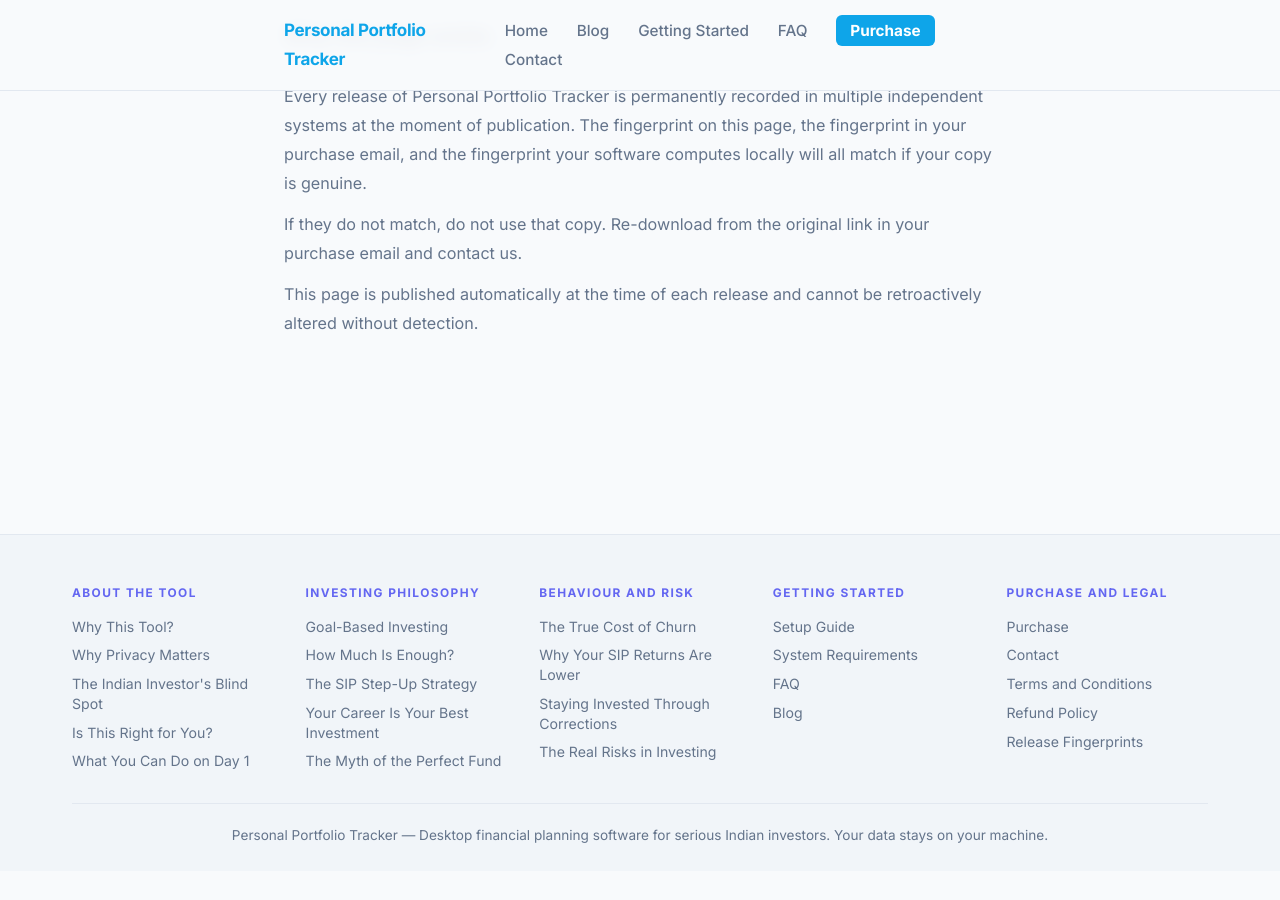
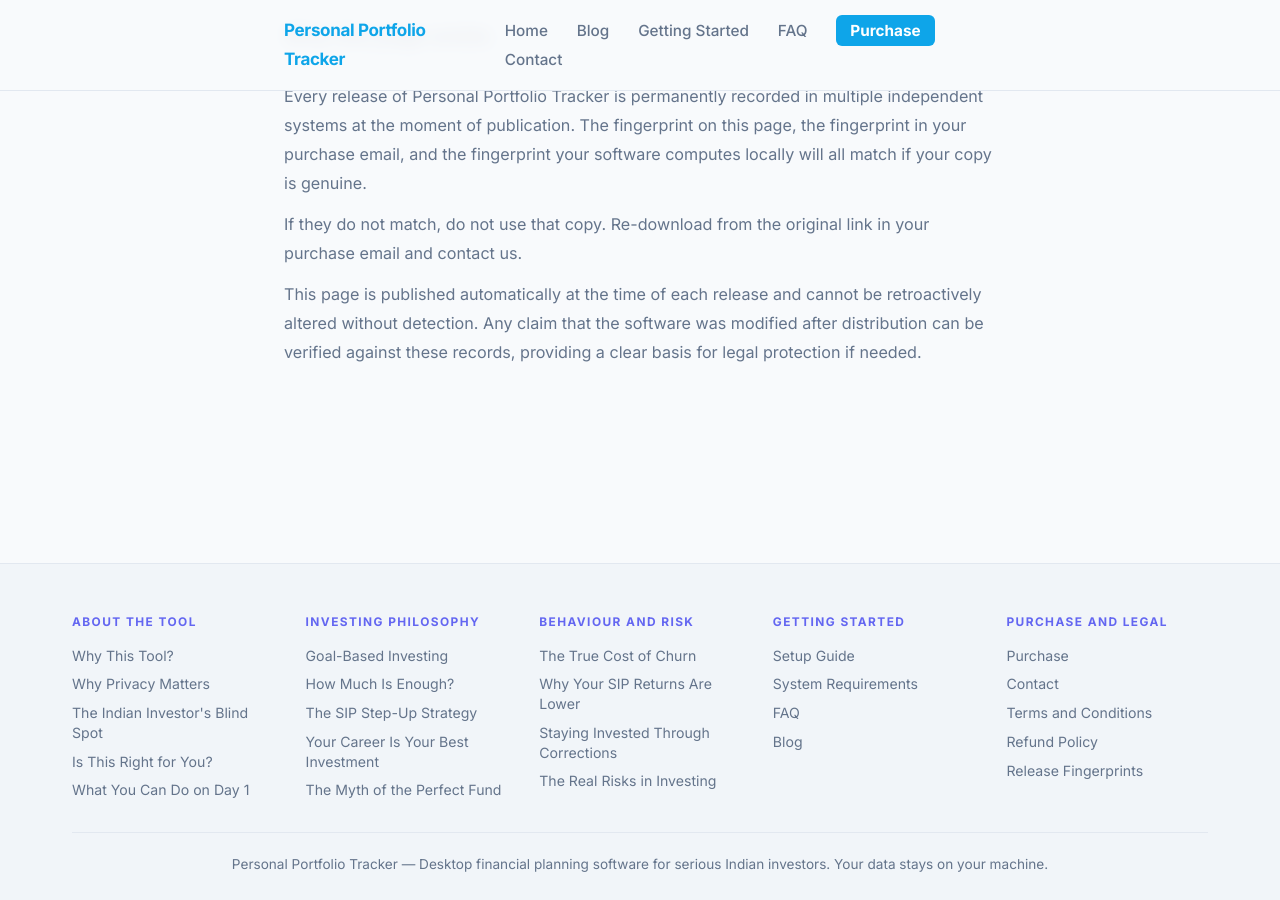
Before and after one commit to srikrishna2024/portfolio-tracker-blog, a Jekyll site: the page built from release-fingerprints/index.html, in a window 1280 px wide and 900 px high, scrolled down 1530 px. Built offline with Jekyll 4.4.1, drawn with Linux system fonts in a browser that asks for light colours; before the commit the page ends 2401 px from its top, so only the background shows below that.

Commit message:
add legal protection note to fingerprints page

```diff
--- a/release-fingerprints/index.html
+++ b/release-fingerprints/index.html
@@ -92,7 +92,7 @@
     <h2>Why this page exists</h2>
     <p>Every release of Personal Portfolio Tracker is permanently recorded in multiple independent systems at the moment of publication. The fingerprint on this page, the fingerprint in your purchase email, and the fingerprint your software computes locally will all match if your copy is genuine.</p>
     <p>If they do not match, do not use that copy. Re-download from the original link in your purchase email and contact us.</p>
-    <p>This page is published automatically at the time of each release and cannot be retroactively altered without detection.</p>
+    <p>This page is published automatically at the time of each release and cannot be retroactively altered without detection. Any claim that the software was modified after distribution can be verified against these records, providing a clear basis for legal protection if needed.</p>
   </div>
 
 </div>
```
